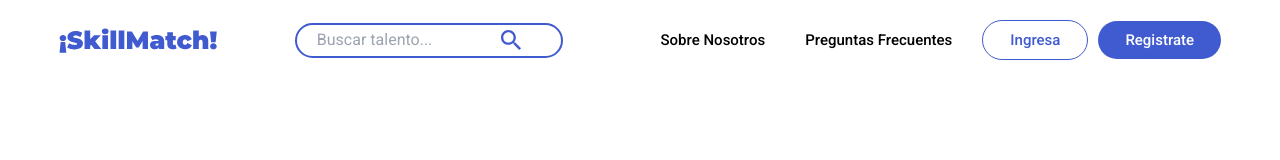
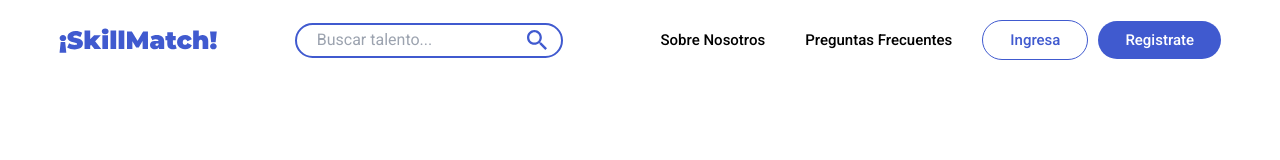
Before and after one commit to No-Country-simulation/s16-15-t-php-react, a React (Vite) app in the folder Frontend/: page / in a window 1280 px wide. Shown: the top 160 px of the page. Built offline with nearby package versions, Linux system fonts and the light colour scheme.

Commit message:
fix InputSearch search button position

```diff
--- a/Frontend/src/components/input/InputSearch.jsx
+++ b/Frontend/src/components/input/InputSearch.jsx
@@ -5,7 +5,7 @@ const InputSearch = () => {
   return (
     <div className={styles.searchInput}>
       <input type="search" placeholder="Buscar talento..." />
-      <button className="search-button">
+      <button>
         <img src={lupa} alt="" />
       </button>
     </div>
--- a/Frontend/src/styles/inputSearch.module.css
+++ b/Frontend/src/styles/inputSearch.module.css
@@ -1,13 +1,12 @@
 .searchInput{
   width: 268px;
   height: 35px;
-    padding: 10px 40px 10px 20px;
+  padding: 10px 10px 10px 20px;
   border: 2px solid #405ACF;
   border-radius: 20px;
   outline: none;
   display: flex;
   align-items: center;
-    justify-content: space-around;
 }
 
 input{
```
Lines whose indentation alone changed are shown as unchanged.
